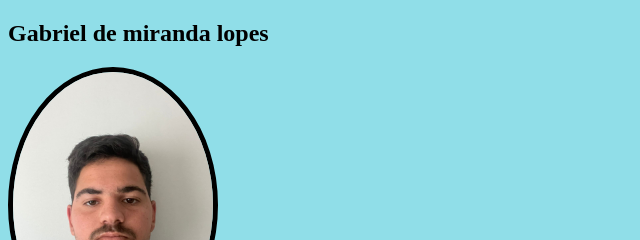
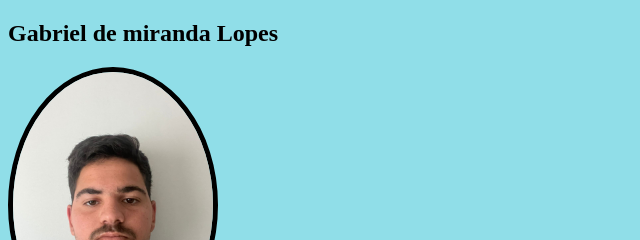
Before and after one commit to gbzin8/Curriculo, a plain HTML site: page index.html in a window 1280 px wide. Shown: the top 240 px of the page, 0-640 px from the left. Drawn offline with Linux system fonts and the light colour scheme.

Commit message:
Update index.html

```diff
--- a/index.html
+++ b/index.html
@@ -3,12 +3,12 @@
 <head>
     <meta charset="UTF-8">
     <meta name="viewport" content="width=device-width, initial-scale=1.0">
-    <title>currículo Gabriel de miranda lopes </title>
+    <title>currículo Gabriel de Miranda Lopes </title>
     <link rel="stylesheet" href="assets/css/style.css">
 </head>
 <body>
     <section>
-        <h1>Gabriel de miranda lopes</h1>
+        <h1>Gabriel de miranda Lopes</h1>
     <img class="foto-perfil" src="assets/img/WhatsApp Image 2024-03-10 at 13.07.49.jpeg">
    </section>
    <section>
```
